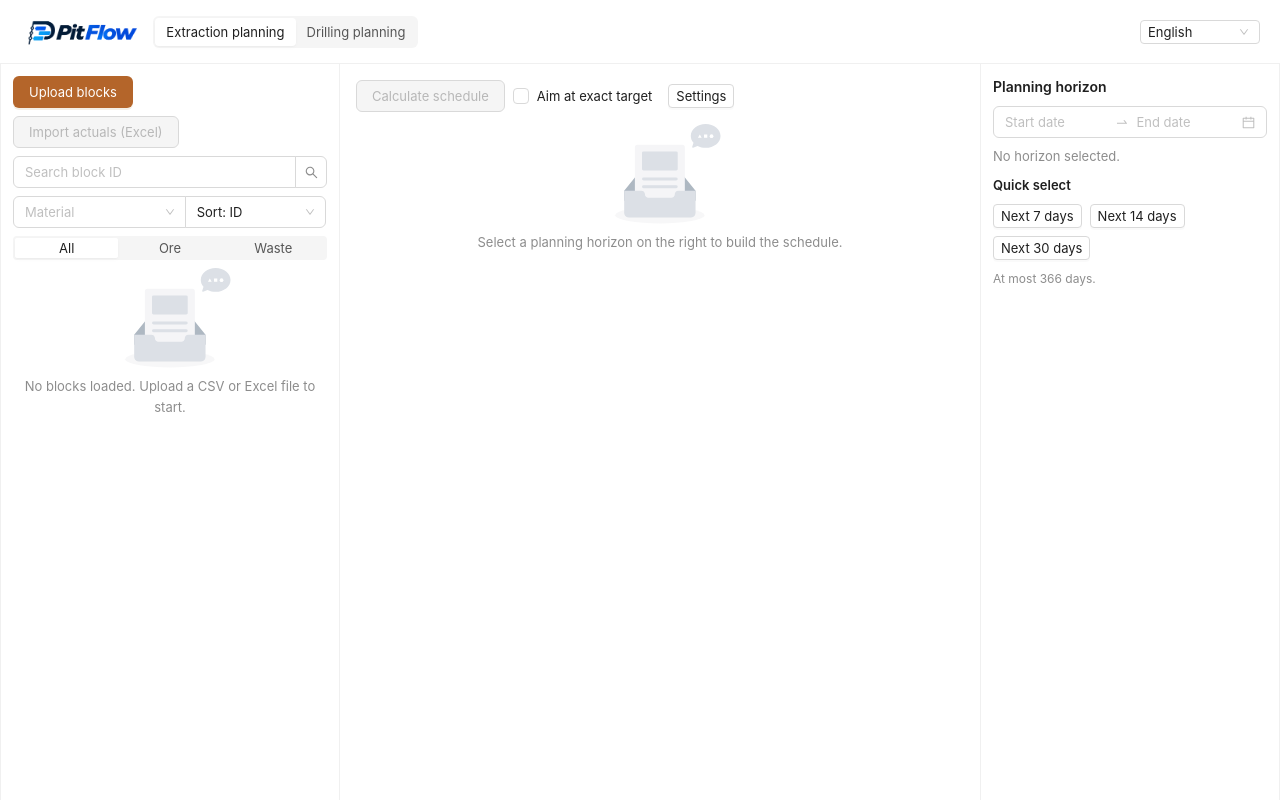
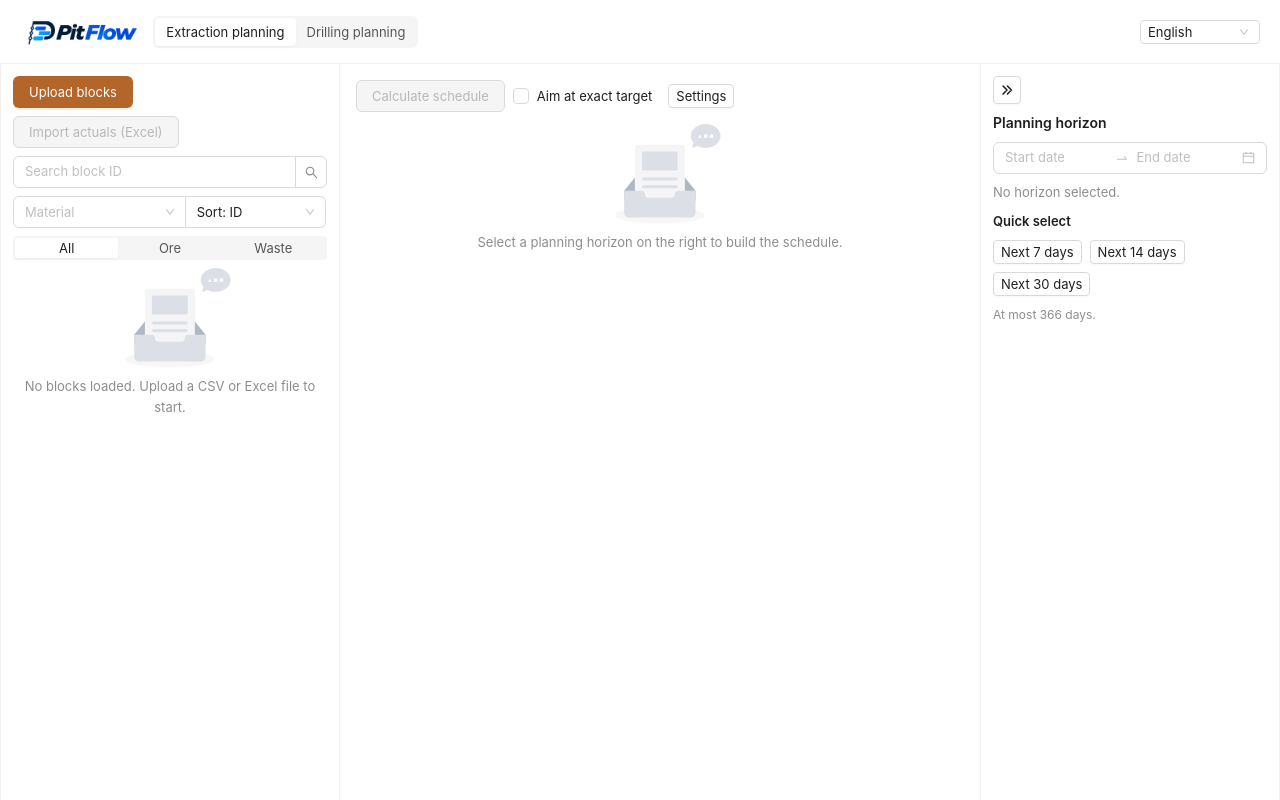
Before and after one commit to Arm-Mkrtchyan/Pit-Flow, a React (Vite) app: page / in a window 1280 px wide. Both pictures are taken after a click on the element 416 px from the left and 297 px from the top of the page. Built offline with nearby package versions, Linux system fonts and the light colour scheme.

Commit message:
Collapsible right panel with hide/show toggle
The right side panel (planning horizon, settings) can be hidden to a narrow strip
and shown again; toggle labels in en/ru/hy.

```diff
--- a/src/app/AppLayout.module.css
+++ b/src/app/AppLayout.module.css
@@ -14,8 +14,6 @@ body {
 }
 .sider {
   border-inline: 1px solid rgba(5, 5, 5, 0.06);
-  overflow: auto;
-  padding: 12px;
 }
 .content {
   overflow: auto;
@@ -26,6 +24,27 @@ body {
   display: flex;
   flex-direction: column;
   min-height: 0;
+  overflow: auto;
+  padding: 12px;
+}
+.sider:global(.ant-layout-sider-collapsed) :global(.ant-layout-sider-children) {
+  padding: 12px 0;
+  align-items: center;
+  overflow: hidden;
+}
+.panelToggle {
+  align-self: flex-start;
+  flex-shrink: 0;
+  width: 28px !important;
+  height: 28px !important;
+  padding: 0 !important;
+  display: inline-flex !important;
+  align-items: center;
+  justify-content: center;
+  margin-bottom: 8px;
+}
+.sider:global(.ant-layout-sider-collapsed) .panelToggle {
+  align-self: center;
 }
 .leftPanel {
   display: flex;
--- a/src/app/AppLayout.tsx
+++ b/src/app/AppLayout.tsx
@@ -1,5 +1,5 @@
-import type { ReactNode } from 'react';
-import { Layout, Segmented, Typography } from 'antd';
+import { useState, type ReactNode } from 'react';
+import { Button, Layout, Segmented, Tooltip, Typography } from 'antd';
 import { t } from '../shared/i18n/t';
 import { LanguageSwitch } from './LanguageSwitch';
 import { PAGES, navigate, pageHref, type PageId } from './routes';
@@ -47,8 +47,12 @@ interface PageColumnsProps {
   rightLabel?: string;
 }
 
-/** Optional block list on the left, page content in the centre, optional right panel. */
+/**
+ * Optional block list on the left, page content in the centre, optional right panel.
+ * The right panel can be hidden (leaving a narrow strip with its toggle) and shown again.
+ */
 export function PageColumns({ left, center, right, centerLabel, rightLabel }: PageColumnsProps) {
+  const [rightCollapsed, setRightCollapsed] = useState(false);
   return (
     <Layout>
       {left !== undefined && (
@@ -60,10 +64,52 @@ export function PageColumns({ left, center, right, centerLabel, rightLabel }: Pa
         {center}
       </Content>
       {right !== undefined && (
-        <Sider width={300} theme="light" className={styles.sider} aria-label={rightLabel}>
-          {right}
+        <Sider
+          width={300}
+          theme="light"
+          className={styles.sider}
+          aria-label={rightLabel}
+          collapsible
+          collapsed={rightCollapsed}
+          collapsedWidth={40}
+          trigger={null}
+        >
+          <Tooltip
+            title={rightCollapsed ? t('layout.showPanel') : t('layout.hidePanel')}
+            placement="left"
+          >
+            <Button
+              size="small"
+              className={styles.panelToggle}
+              aria-label={rightCollapsed ? t('layout.showPanel') : t('layout.hidePanel')}
+              aria-expanded={!rightCollapsed}
+              onClick={() => setRightCollapsed((c) => !c)}
+              icon={<Chevron direction={rightCollapsed ? 'left' : 'right'} />}
+            />
+          </Tooltip>
+          <div hidden={rightCollapsed}>{right}</div>
         </Sider>
       )}
     </Layout>
   );
 }
+
+/** Double chevron drawn inline (no icon dependency), centred in its box. */
+function Chevron({ direction }: { direction: 'left' | 'right' }) {
+  return (
+    <svg
+      width="14"
+      height="14"
+      viewBox="0 0 16 16"
+      fill="none"
+      stroke="currentColor"
+      strokeWidth="1.8"
+      strokeLinecap="round"
+      strokeLinejoin="round"
+      aria-hidden="true"
+      style={{ display: 'block', transform: direction === 'left' ? 'scaleX(-1)' : undefined }}
+    >
+      <path d="M3.5 3.5 8 8l-4.5 4.5M8.5 3.5 13 8l-4.5 4.5" />
+    </svg>
+  );
+}
--- a/src/shared/i18n/en.ts
+++ b/src/shared/i18n/en.ts
@@ -4,6 +4,8 @@ export const en = {
   'app.subtitle': 'Mine block scheduler',
   'layout.blocks': 'Blocks',
   'layout.schedule': 'Schedule',
+  'layout.hidePanel': 'Hide panel',
+  'layout.showPanel': 'Show panel',
   'layout.calendar': 'Planning horizon',
 
   // Pages
--- a/src/shared/i18n/hy.ts
+++ b/src/shared/i18n/hy.ts
@@ -6,6 +6,8 @@ export const hy: Record<I18nKey, string> = {
   'app.subtitle': 'Բացահանքի բլոկների արդյունահանման պլանավորում',
   'layout.blocks': 'Բլոկներ',
   'layout.schedule': 'Ժամանակացույց',
+  'layout.hidePanel': 'Թաքցնել վահանակը',
+  'layout.showPanel': 'Ցույց տալ վահանակը',
   'layout.calendar': 'Պլանավորման ժամանակահատված',
 
   // Pages
--- a/src/shared/i18n/ru.ts
+++ b/src/shared/i18n/ru.ts
@@ -6,6 +6,8 @@ export const ru: Record<I18nKey, string> = {
   'app.subtitle': 'Планирование отработки блоков карьера',
   'layout.blocks': 'Блоки',
   'layout.schedule': 'График',
+  'layout.hidePanel': 'Скрыть панель',
+  'layout.showPanel': 'Показать панель',
   'layout.calendar': 'Период планирования',
 
   // Pages
```
